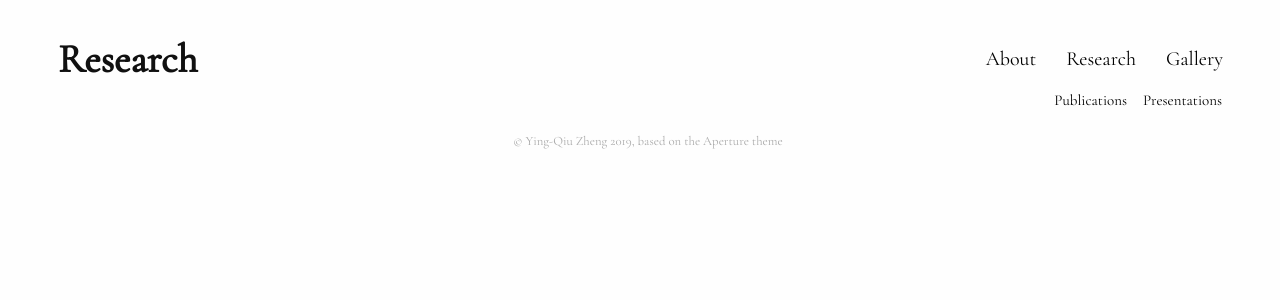
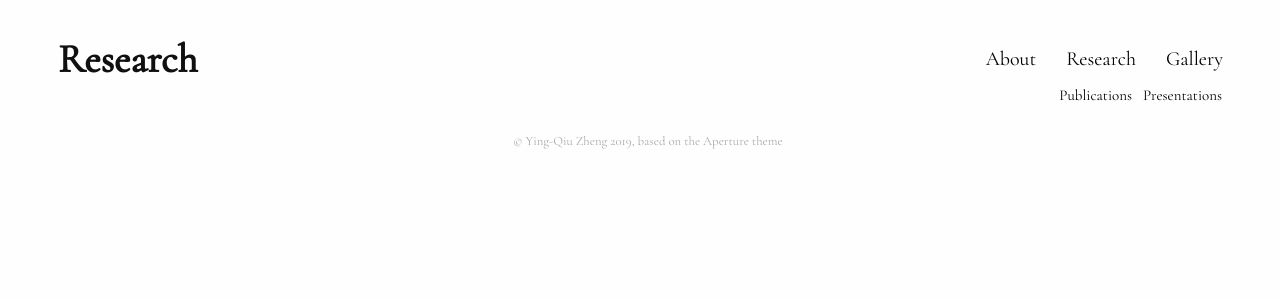
Before and after one commit to yingqiuz/yingqiuz.github.io, a Jekyll site: the page built from research/index.html, in a window 1280 px wide. Shown: the top 300 px of the page. Built offline with Jekyll 4.4.1, drawn with Linux system fonts in a browser that asks for light colours; nearby versions of some CDN libraries; a style sheet for code colours, icons or effects is not loaded.

Commit message:
change padding right to 8 others to 3

```diff
--- a/_sass/elements.scss
+++ b/_sass/elements.scss
@@ -97,7 +97,8 @@
 	margin-top: 12px;
 
 	a {
-		padding: 5px;
+		padding: 3px;
+		padding-right: 8px;
 		text-decoration: none;
 		color: darken($color, 30%);
 		transition: color .2s ease;
@@ -128,7 +129,8 @@
 	margin-top: 12px;
 
 	a {
-		padding: 8px;
+		padding: 3px;
+		padding-right: 8px;
 		text-decoration: none;
 		color: darken($color, 30%);
 		transition: color .2s ease;
```
